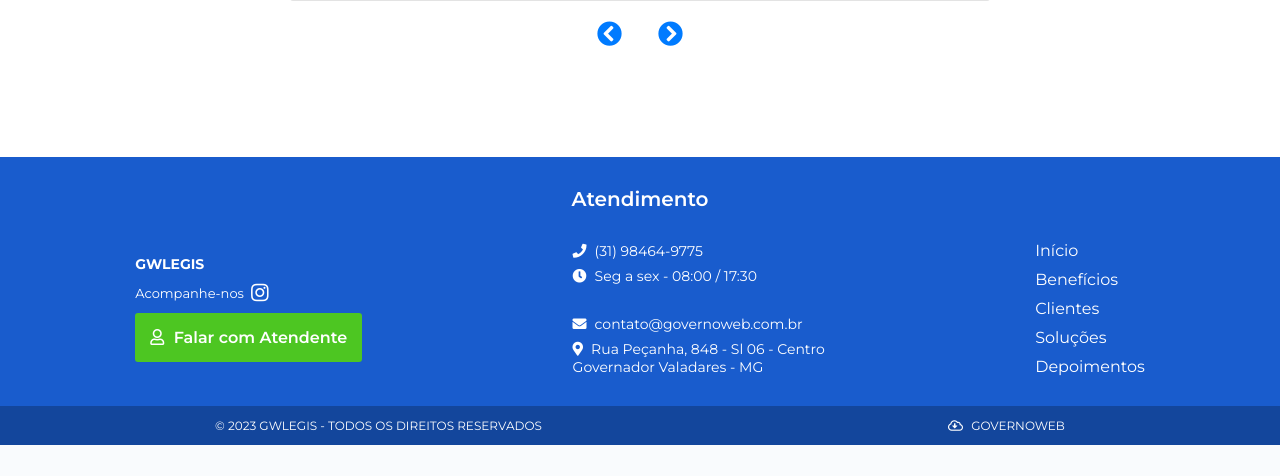
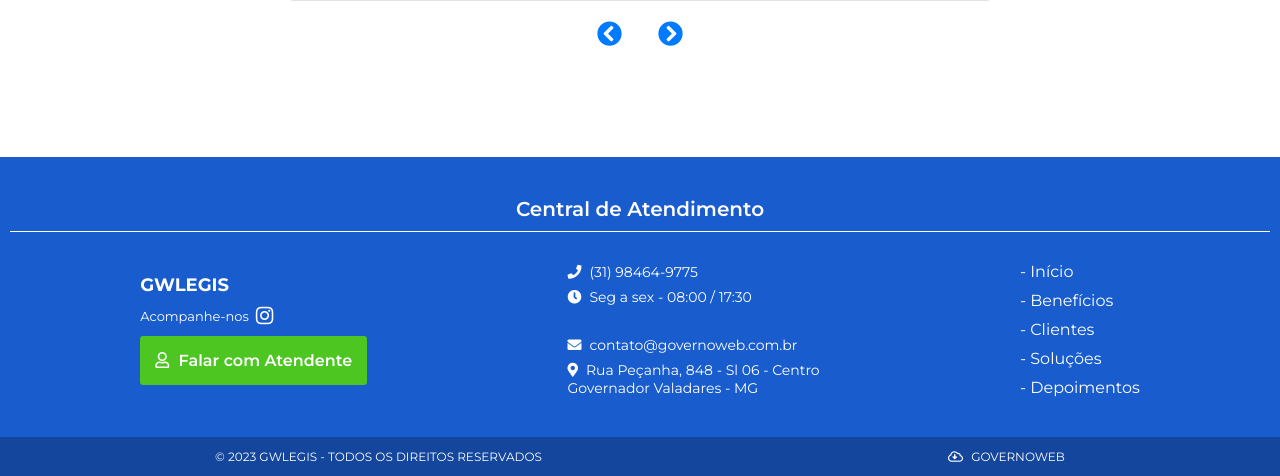
Before and after one commit to leandroricke100/governo-web, a PHP site: page / in a window 1280 px wide. Shown: the part 4325-4801 px from the top of the page. Before the commit the page ends 4770 px from the top, so only its background shows below. Run offline with PHP 8.4, Linux system fonts and the light colour scheme.

Commit message:
corrigindo footer

```diff
--- a/index.html
+++ b/index.html
@@ -384,11 +384,11 @@
   <footer>
     <div class="container-footer">
       <div class="title-atendimento">
-        <p>Atendimento</p>
+        <p>Central de Atendimento</p>
       </div>
       <div id="itens-footer">
         <div class="empresa">
-          <p><strong>GWLEGIS</strong></p>
+          <p id="gw"><strong>GWLEGIS</strong></p>
 
           <div class="rede-social">
             <p>Acompanhe-nos</p>
@@ -410,18 +410,19 @@
             <div class="endereco">
               <span><a href="mailto:email@provedor.com.br"><i class="fas fa-envelope"
                     style="margin-right: 8px;"></i>contato@governoweb.com.br</a></span>
-              <span><i class="fas fa-map-marker-alt" style="margin-right: 8px;"></i>Rua Peçanha, 848 - Sl 06 -
+              <span class="rua"><i class="fas fa-map-marker-alt" style="margin-right: 8px;"></i>Rua Peçanha, 848 - Sl 06
+                -
                 Centro
                 <br>Governador Valadares - MG</span>
             </div>
           </div>
         </div>
         <div class="menu-footer">
-          <a href="#hero">Início</a>
-          <a href="#solucoes">Benefícios</a>
-          <a href="#clientes">Clientes</a>
-          <a href="#solucao">Soluções</a>
-          <a href="#depoimentos">Depoimentos</a>
+          <a href="#hero">- Início</a>
+          <a href="#solucoes">- Benefícios</a>
+          <a href="#clientes">- Clientes</a>
+          <a href="#solucao">- Soluções</a>
+          <a href="#depoimentos">- Depoimentos</a>
         </div>
       </div>
 
--- a/style.css
+++ b/style.css
@@ -525,6 +525,7 @@
   display: flex;
   align-items: center;
   flex-direction: column;
+  padding: 10px;
   /* justify-content: space-evenly; */
   /* padding: 30px; */
 }
@@ -783,6 +784,9 @@
   font-size: 14px;
 }
 
+#gw {
+  font-size: 18px;
+}
 
 #btn-atendente {
 
@@ -828,11 +832,24 @@
   margin-top: 30px;
   font-weight: 600;
   font-size: 20px;
+
+  border-bottom: 1px solid white;
+  width: 100%;
+  text-align: center;
+  padding-bottom: 10px;
 }
 
 
 @media screen and (max-width:768px) {
 
+  div#itens-footer {
+    flex-direction: column;
+    gap: 10px;
+  }
+
+  .empresa {
+    align-items: center;
+  }
 
   #menu-mobile {
     display: block;
@@ -969,6 +986,7 @@
 
   .container-atendimento {
     flex-direction: column;
+    align-items: center;
     font-size: 13px;
     gap: 10px;
   }
@@ -1040,8 +1058,6 @@
   .rede-social {
     font-size: 13px;
   }
-
-
 
   .slide-depoimentos {
     padding: 15px;
@@ -1123,4 +1139,14 @@
     width: 298px !important;
     margin-left: -7px !important;
   }
+
+  .menu-footer {
+    align-items: center;
+
+    font-weight: 600;
+  }
+
+  .rua {
+    text-align: center;
+  }
 }
```
